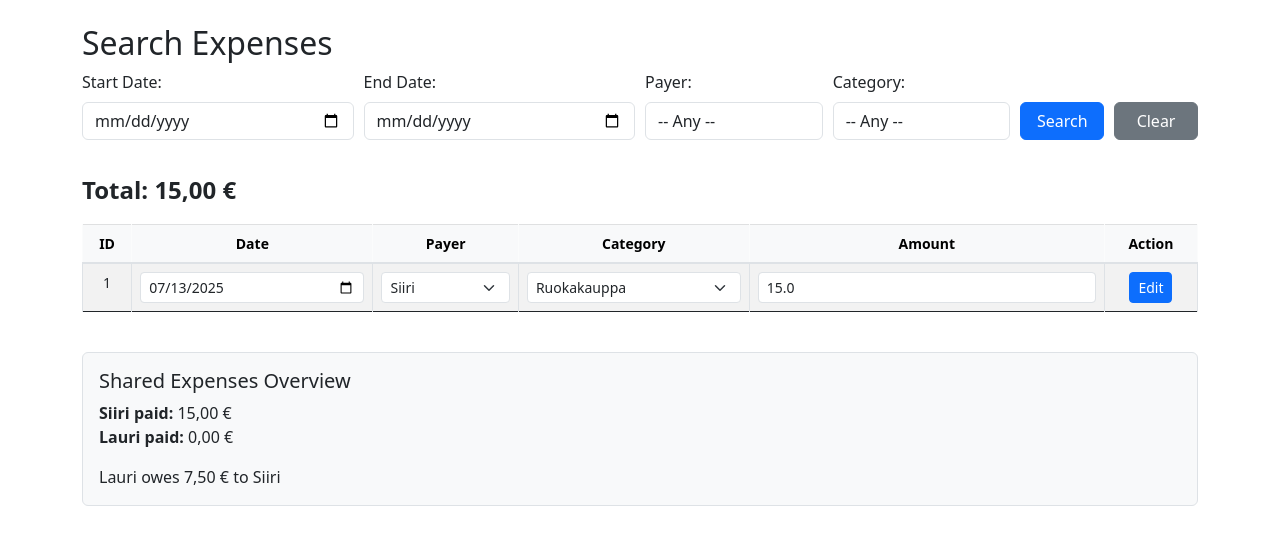
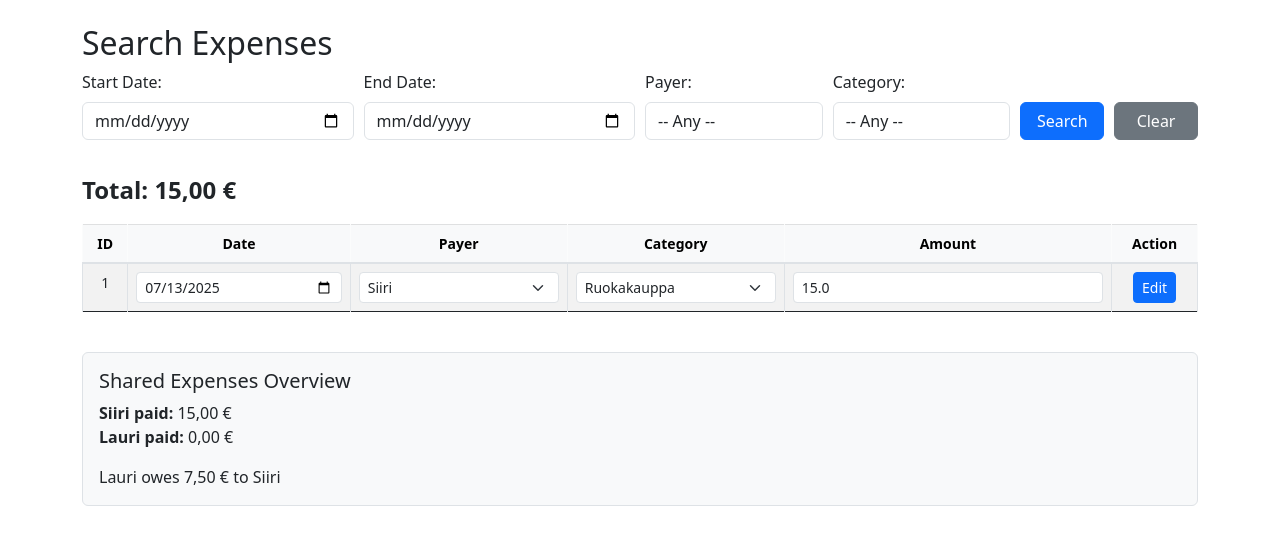
Before and after one commit to lauripuro/KuluApp, a Flask app: page /search in a window 1280 px wide. Shown: the part 64-607 px from the top of the page. Run offline with Flask 3, Linux system fonts and the light colour scheme; data comes from the database, SQL or seed files in the repository; some libraries are stand-ins or nearby versions.

Commit message:
Update search.html

```diff
--- a/templates/search.html
+++ b/templates/search.html
@@ -63,13 +63,13 @@
                     <td class="text-center">{{ row[0] }}</td>
                     <td><input type="date" name="date" value="{{ row[4] }}" class="form-control form-control-sm"></td>
                     <td>
-                        <select name="payer" class="form-select form-select-sm">
+                        <select name="payer" class="form-select form-select-sm wide-select">
                             <option {% if row[1] == 'Siiri' %}selected{% endif %}>Siiri</option>
                             <option {% if row[1] == 'Lauri' %}selected{% endif %}>Lauri</option>
                         </select>
                     </td>
                     <td>
-                        <select name="category" class="form-select form-select-sm">
+                        <select name="category" class="form-select form-select-sm wide-select">
                             <option {% if row[3] == 'Ruokakauppa' %}selected{% endif %}>Ruokakauppa</option>
                             <option {% if row[3] == 'Humputtelu' %}selected{% endif %}>Humputtelu</option>
                             <option {% if row[3] == 'Ravintola' %}selected{% endif %}>Ravintola</option>
```
